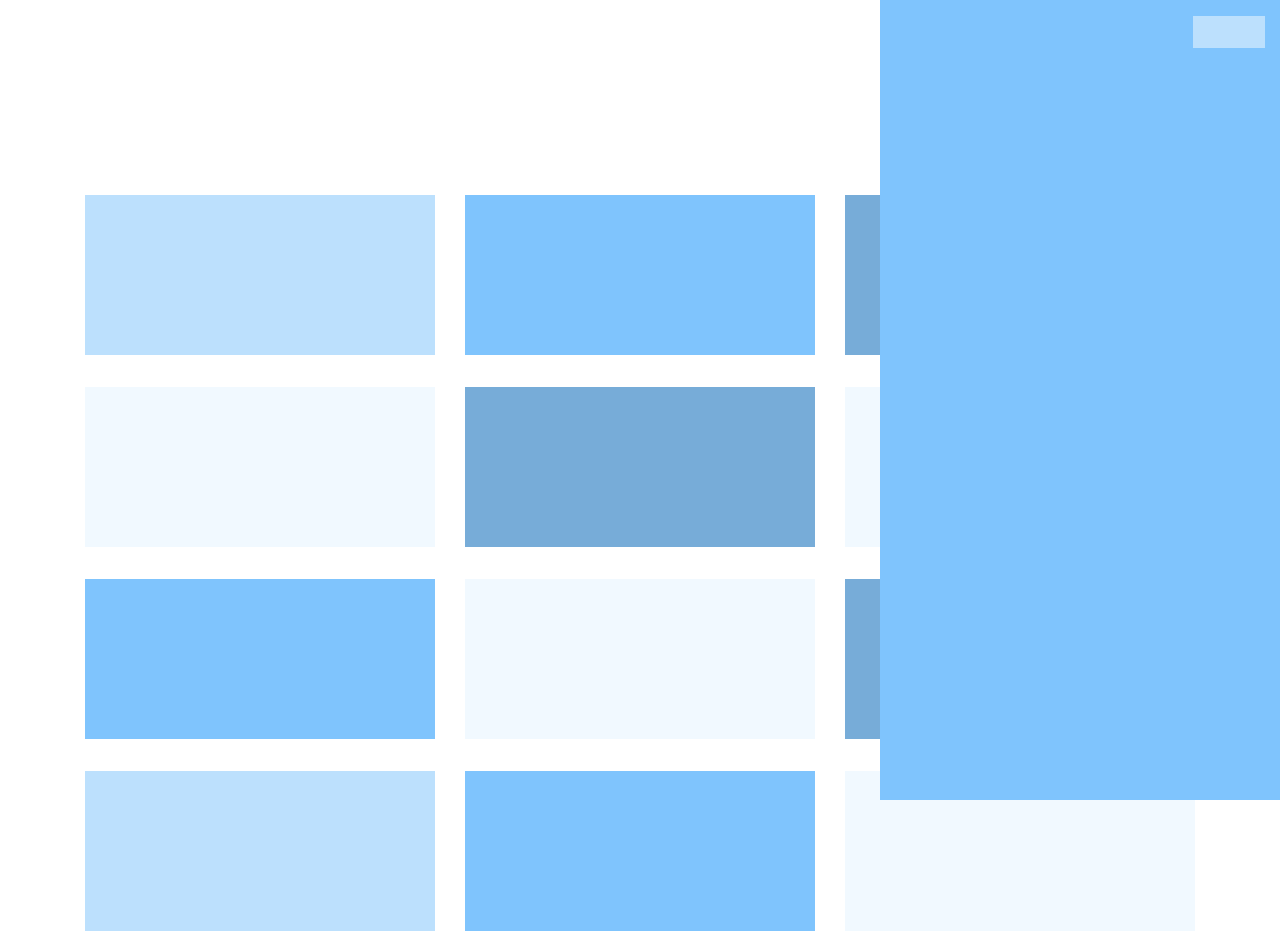
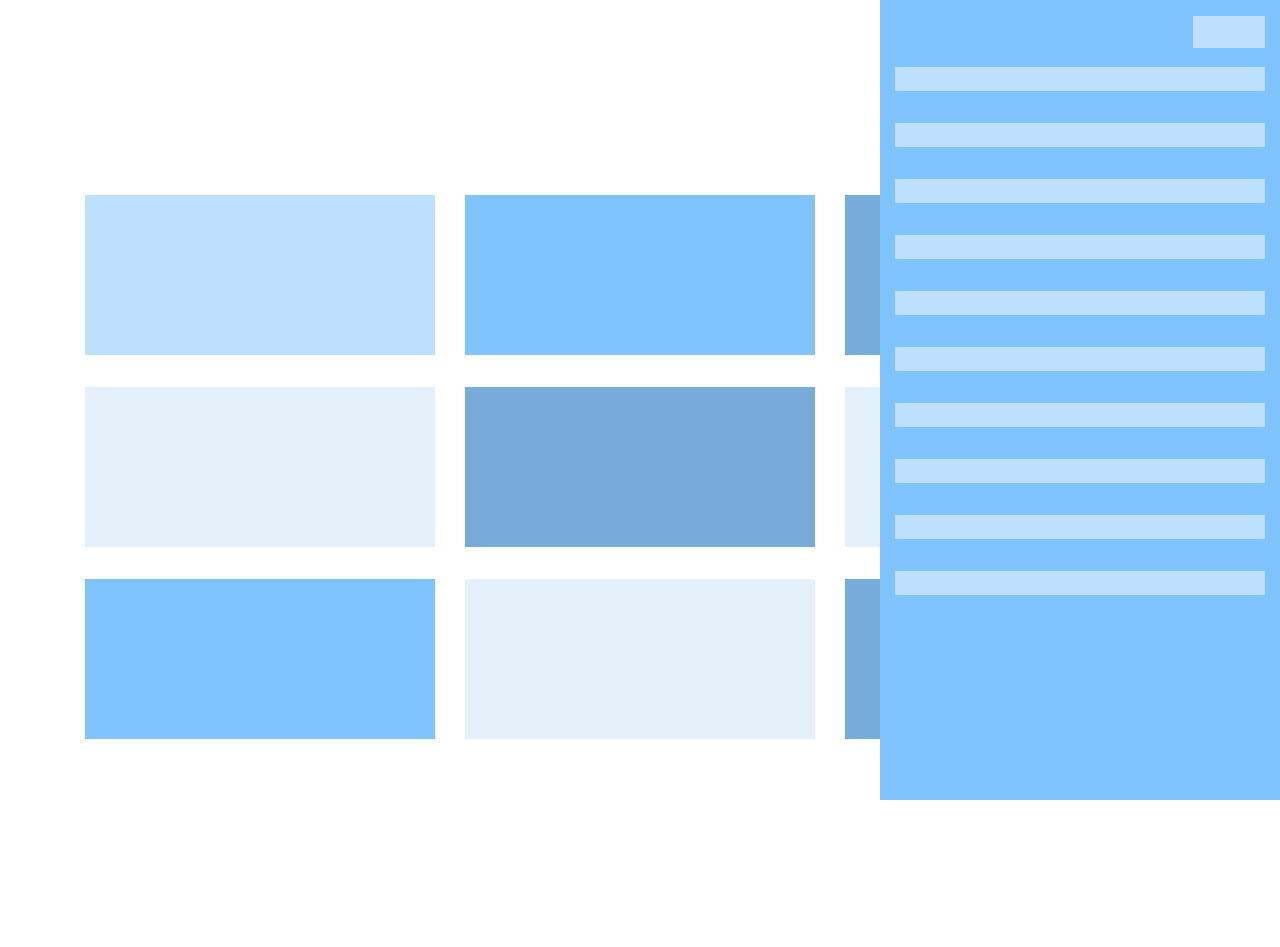
Before and after one commit to almeida-matheus/amendoa-code-studies, a React (Create React App) app in the folder react-gsap/: page / in a window 1280 px wide. Both pictures are taken after a click on the button 1159 px from the left and 88 px from the top of the page. After the commit the page ends 872 px from the top, so only its background shows below. Built offline with nearby package versions, Linux system fonts and the light colour scheme.

Commit message:
[react-gsap][fix] - some adjustments

```diff
--- a/react-gsap/src/App.js
+++ b/react-gsap/src/App.js
@@ -7,7 +7,7 @@ function App() {
         <BrowserRouter>
             <Switch>
                 <Route exact path="/" component={HomeEntry} />
-                <Route path="/details" component={DetailsEntry} />
+                <Route path="/details/:color" component={DetailsEntry} />
                 <Route render={() => <Redirect to="/" />} />
             </Switch>
         </BrowserRouter>
--- a/react-gsap/src/components/card/index.jsx
+++ b/react-gsap/src/components/card/index.jsx
@@ -5,17 +5,26 @@ import classNames from 'classnames/bind'
 
 const style = classNames.bind(css)
 
-const Card = ({ type }) => (
+const Card = ({ type, onClick, children }) => (
     <div
-        onClick={() => {
-            console.log('card')
-        }}
-        className={style({ Card: true, [`--${type}`]: true })}
-    />
+        onClick={onClick}
+        className={style({
+            Card: true,
+            [`--${type}`]: true,
+        })}
+    >
+        {children}
+    </div>
 )
+
+Card.defaultProps = {
+    children: null,
+}
 
 Card.propTypes = {
     type: PropTypes.oneOf(['I', 'II', 'III', 'IV']),
+    onClick: PropTypes.func.isRequired,
+    children: PropTypes.node,
 }
 
 export default Card
--- a/react-gsap/src/components/drawer/index.jsx
+++ b/react-gsap/src/components/drawer/index.jsx
@@ -1,12 +1,13 @@
 import React, { useMemo, useRef, useEffect } from 'react'
 import PropTypes from 'prop-types'
 import css from './style.module.scss'
-import { Button } from 'components'
+import { Button, Item } from 'components'
 import { TimelineMax, Circ } from 'gsap'
 
 const Drawer = ({ isOpened, toggleIsOpened }) => {
     const timelineMax = useRef()
     const drawerRef = useRef()
+    const itemsContainerRef = useRef()
 
     useEffect(() => {
         if (!timelineMax.current) {
@@ -15,10 +16,24 @@ const Drawer = ({ isOpened, toggleIsOpened }) => {
                 x: '100%',
             })
 
-            timelineMax.current.to(drawerRef.current, 0.7, {
+            timelineMax.current.to(drawerRef.current, 0.3, {
                 x: '0%',
                 ease: Circ.easeInOut,
             })
+
+            timelineMax.current.staggerFrom(
+                itemsContainerRef.current.children,
+                0.5,
+                {
+                    y: '-30',
+                    opacity: 0,
+                },
+                0.02
+            )
+        }
+
+        return () => {
+            timelineMax.current.kill()
         }
     }, [])
 
@@ -33,11 +48,43 @@ const Drawer = ({ isOpened, toggleIsOpened }) => {
     }, [isOpened])
 
     return (
-        <div id="testeeeeee" ref={drawerRef} className={css.Drawer}>
+        <div ref={drawerRef} className={css.Drawer}>
             <div className="container">
                 <div className="row justify-content-end">
                     <div className="col-auto">
                         <Button onClick={toggleIsOpened} />
+                    </div>
+                </div>
+                <div className="row" ref={itemsContainerRef}>
+                    <div className="col-12">
+                        <Item />
+                    </div>
+                    <div className="col-12">
+                        <Item />
+                    </div>
+                    <div className="col-12">
+                        <Item />
+                    </div>
+                    <div className="col-12">
+                        <Item />
+                    </div>
+                    <div className="col-12">
+                        <Item />
+                    </div>
+                    <div className="col-12">
+                        <Item />
+                    </div>
+                    <div className="col-12">
+                        <Item />
+                    </div>
+                    <div className="col-12">
+                        <Item />
+                    </div>
+                    <div className="col-12">
+                        <Item />
+                    </div>
+                    <div className="col-12">
+                        <Item />
                     </div>
                 </div>
             </div>
--- a/react-gsap/src/components/index.js
+++ b/react-gsap/src/components/index.js
@@ -1,5 +1,6 @@
 import Card from 'components/card'
 import Button from 'components/button'
 import Drawer from 'components/drawer'
+import Item from 'components/item'
 
-export { Card, Button, Drawer }
+export { Card, Button, Drawer, Item }
--- a/react-gsap/src/entries/details/index.jsx
+++ b/react-gsap/src/entries/details/index.jsx
@@ -1,3 +1,38 @@
-import React from 'react'
+import React, { useEffect, useRef } from 'react'
+import { Card } from 'components'
+import css from './style.module.scss'
+import { withRouter } from 'react-router-dom'
+import { TweenMax } from 'gsap'
 
-export default () => <div>details</div>
+export default withRouter(({ match }) => {
+    const cardRef = useRef()
+
+    useEffect(() => {
+        TweenMax.to(cardRef.current, 0.7, {
+            scaleY: 3,
+            scaleX: 1.5,
+        })
+    }, [])
+
+    return (
+        <section className={css.Details}>
+            <div
+                className="container"
+                style={{
+                    height: '100%',
+                }}
+            >
+                <div
+                    className="row justify-content-center align-items-center"
+                    style={{
+                        height: '100%',
+                    }}
+                >
+                    <div className="col-12 col-sm-6 col-md-4" ref={cardRef}>
+                        <Card type={match.params.color} onClick={() => {}} />
+                    </div>
+                </div>
+            </div>
+        </section>
+    )
+})
--- /dev/null
+++ b/react-gsap/src/entries/details/style.module.scss
@@ -0,0 +1,3 @@
+.Details {
+    height: 100%;
+}
--- a/react-gsap/src/entries/home/index.jsx
+++ b/react-gsap/src/entries/home/index.jsx
@@ -1,10 +1,54 @@
-import React, { useState } from 'react'
+import React, { useState, useEffect, useRef } from 'react'
 import { Card, Button, Drawer } from 'components'
 import css from './style.module.scss'
+import { TweenMax, TimelineMax } from 'gsap'
+import { withRouter } from 'react-router-dom'
 
-export default () => {
+const items = ['I', 'II', 'III', 'IV', 'III', 'IV', 'II', 'IV', 'III']
+
+export default withRouter(({ history }) => {
     const [drawerIsOpened, setDrawerIsOpened] = useState(false)
     const toggleIsOpened = () => setDrawerIsOpened(!drawerIsOpened)
+    const cardsContainerRef = useRef()
+
+    useEffect(() => {
+        TweenMax.staggerFrom(
+            cardsContainerRef.current.children,
+            1,
+            {
+                opacity: 0,
+                y: -20,
+            },
+            0.05
+        )
+    }, [])
+
+    const cardAnimation = (item, index) => {
+        const myTimeLine = new TimelineMax({ paused: true })
+        const currentCard = cardsContainerRef.current.children[index]
+        const cards = [].slice.call(cardsContainerRef.current.children)
+        const { top, left, width, height } = currentCard.getBoundingClientRect()
+
+        cards.splice(index, 1)
+
+        TweenMax.staggerTo(cards, 0.5, {
+            autoAlpha: 0,
+        })
+
+        TweenMax.to(currentCard, 0.7, {
+            x: window.innerWidth / 2 - left - width / 2,
+            y: window.innerHeight / 2 - top - height / 2,
+            onComplete: () => {
+                history.push(`/details/${item}`)
+            },
+        })
+
+        myTimeLine.play()
+    }
+
+    const handleClickCard = (item, index) => {
+        cardAnimation(item, index)
+    }
 
     return (
         <section className={css.Home}>
@@ -23,45 +67,17 @@ export default () => {
                         <Button onClick={toggleIsOpened} />
                     </div>
                 </div>
-                <div className="row">
-                    <div className="col-12 col-sm-6 col-md-4">
-                        <Card type="I" />
-                    </div>
-                    <div className="col-12 col-sm-6 col-md-4">
-                        <Card type="II" />
-                    </div>
-                    <div className="col-12 col-sm-6 col-md-4">
-                        <Card type="III" />
-                    </div>
-                    <div className="col-12 col-sm-6 col-md-4">
-                        <Card type="IV" />
-                    </div>
-                    <div className="col-12 col-sm-6 col-md-4">
-                        <Card type="III" />
-                    </div>
-                    <div className="col-12 col-sm-6 col-md-4">
-                        <Card type="IV" />
-                    </div>
-                    <div className="col-12 col-sm-6 col-md-4">
-                        <Card type="II" />
-                    </div>
-                    <div className="col-12 col-sm-6 col-md-4">
-                        <Card type="IV" />
-                    </div>
-                    <div className="col-12 col-sm-6 col-md-4">
-                        <Card type="III" />
-                    </div>
-                    <div className="col-12 col-sm-6 col-md-4">
-                        <Card type="I" />
-                    </div>
-                    <div className="col-12 col-sm-6 col-md-4">
-                        <Card type="II" />
-                    </div>
-                    <div className="col-12 col-sm-6 col-md-4">
-                        <Card type="IV" />
-                    </div>
+                <div className="row" ref={cardsContainerRef}>
+                    {items.map((item, index) => (
+                        <div className="col-12 col-sm-6 col-md-4" key={index}>
+                            <Card
+                                type={item}
+                                onClick={() => handleClickCard(item, index)}
+                            />
+                        </div>
+                    ))}
                 </div>
             </div>
         </section>
     )
-}
+})
--- a/react-gsap/src/styles/base/_base.scss
+++ b/react-gsap/src/styles/base/_base.scss
@@ -1,3 +1,9 @@
 body {
-    overflow: hidden;
+    overflow-x: hidden;
 }
+
+body,
+html,
+#root {
+    height: 100%;
+}
--- a/react-gsap/src/styles/utils/variables.scss
+++ b/react-gsap/src/styles/utils/variables.scss
@@ -1,4 +1,4 @@
 $color-primary-I: #bce0fd;
 $color-primary-II: #7fc4fd;
 $color-primary-III: #77acd8;
-$color-primary-IV: #f1f9ff;
+$color-primary-IV: #e4f1fb;
```
